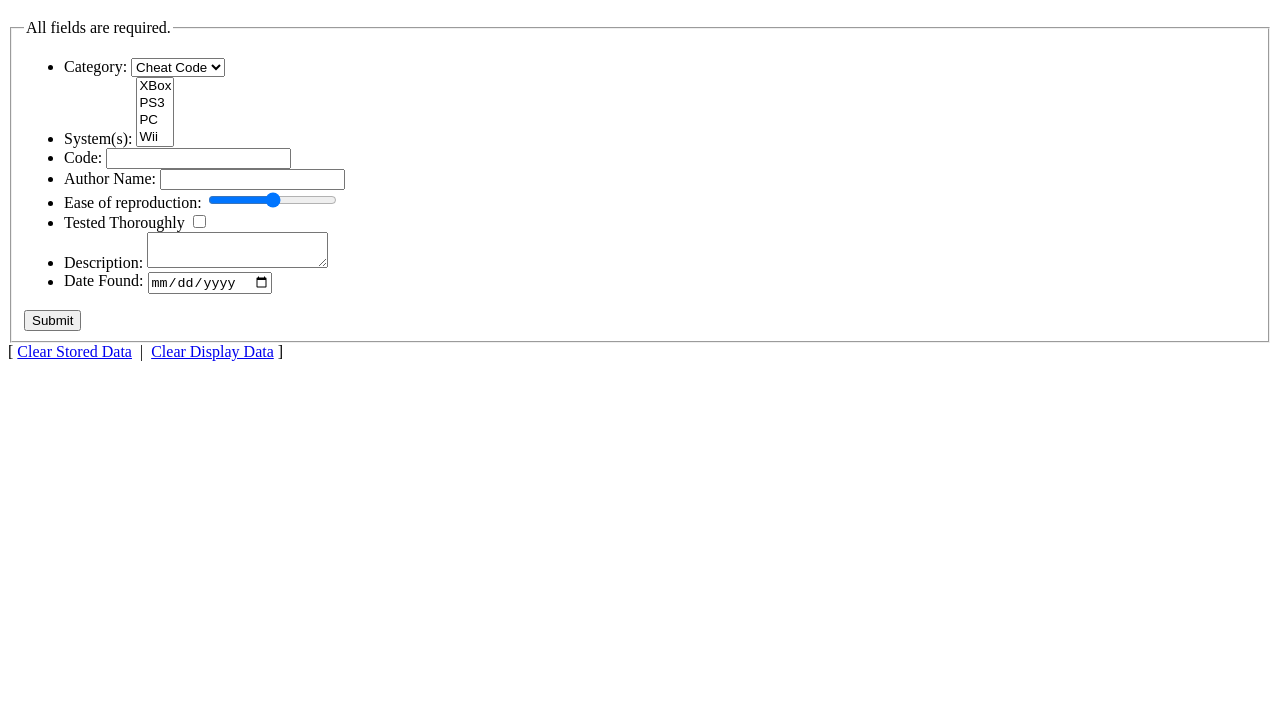
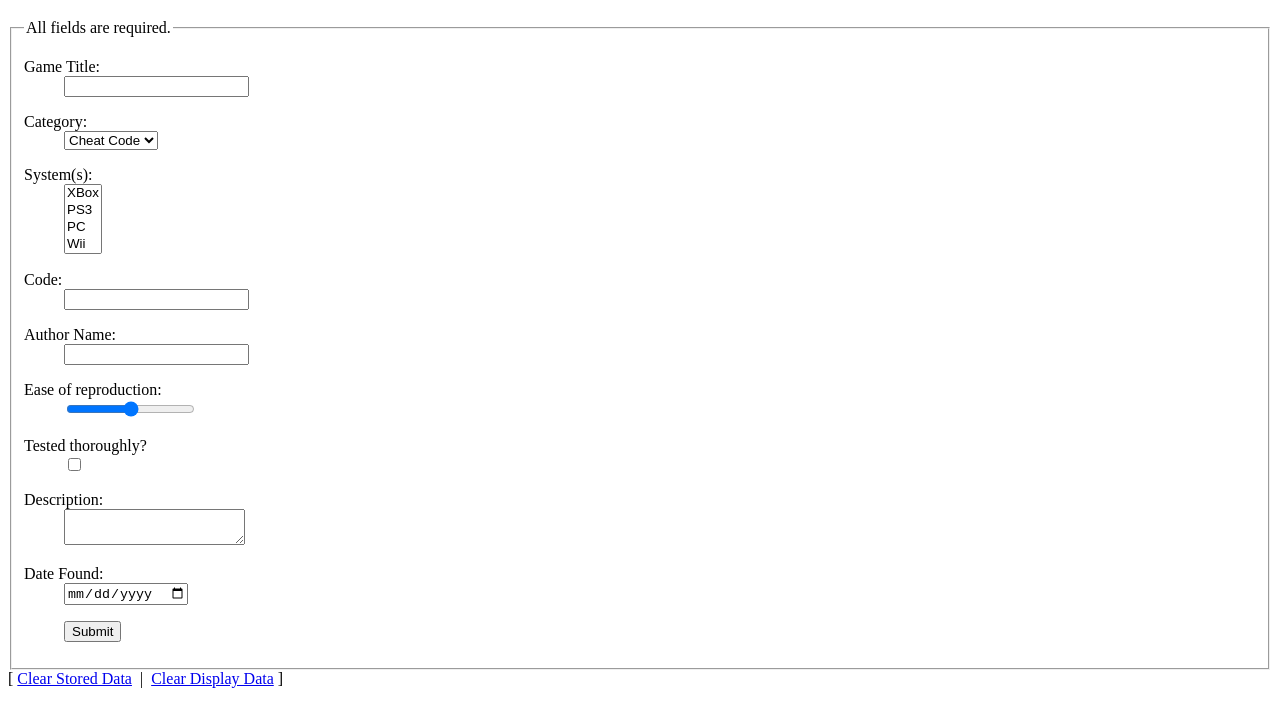
Before and after one commit to b146432/MDVBS, a plain HTML site: page VFW/Project1/addItem.html in a window 1280 px wide. Shown: the part 61-788 px from the top of the page. Drawn offline with Linux system fonts and the light colour scheme.

Commit message:
Improving semantics of markup in addItem page

```diff
--- a/VFW/Project1/addItem.html
+++ b/VFW/Project1/addItem.html
@@ -10,24 +10,30 @@
     <meta charset="utf-8">
 </head>
 <body>
-    <header>
-        <h1>Add Cheat Code</h1>
-    </header>
+
+    <h1>Add Cheat Code</h1>
 
     <form method="post" action="#">
         <fieldset>
             <legend>All fields are required.</legend>
-            <ul><!-- begin form elements -->
-                <li>
-                    <label for="category">Category:</label>
+            <!-- begin form elements -->
+            <dl>
+                <dt><label for="game">Game Title:</label></dt>
+                <dd><input type="text" id="game" name="game"></dd>
+            </dl>
+            <dl>
+                <dt><label for="category">Category:</label></dt>
+                <dd>
                     <select id="category" name="category">
                         <option selected value="cheat-code">Cheat Code</option>
                         <option value="secret">Secret</option>
                         <option value="Glitch">Glitch</option>
                     </select>
-                </li>
-                <li>
-                    <label for="systems">System(s):</label>
+                </dd>
+            </dl>
+            <dl>
+                <dt><label for="systems">System(s):</label></dt>
+                <dd>
                     <select multiple id="systems" name="systems">
                         <option value="xbox">XBox</option>
                         <option value="ps3">PS3</option>
@@ -35,38 +41,41 @@
                         <option value="wii">Wii</option>
                         <option value="wiiu">Wii U</option>
                     </select>
-                </li>
+                </dd>
+            </dl>
 
-                <li>
-                    <label for="code">Code:</label>
-                    <input type="text" id="code" name="code">
-                </li>
+            <dl>
+                <dt><label for="code">Code:</label></dt>
+                <dd><input type="text" id="code" name="code"></dd>
+            </dl>
 
-                <li>
-                    <label for="author">Author Name:</label>
-                    <input type="text" id="author" name="author">
-                </li>
+            <dl>
+                <dt><label for="author">Author Name:</label></dt>
+                <dd><input type="text" id="author" name="author"></dd>
+            </dl>
 
-                <li>
-                    <label for="ease">Ease of reproduction:</label>
-                    <input type="range" name="range" id="ease" min="1" max="100">
-                </li>
+            <dl>
+                <dt><label for="ease">Ease of reproduction:</label></dt>
+                <dd><input type="range" name="range" id="ease" min="1" max="100"></dd>
+            </dl>
 
-                <li>
-                    <label for="thorough">Tested Thoroughly</label>
-                    <input type="checkbox" id="thorough" name="thorough">
-                </li>
+            <dl>
+                <dt><label for="thorough">Tested thoroughly?</label></dt>
+                <dd><input type="checkbox" id="thorough" name="thorough"></dd>
+            </dl>
 
-                <li>
-                    <label for="description">Description:</label>
-                    <textarea id="description" name="description"></textarea>
-                </li>
-                <li>
-                    <label for="createdOn">Date Found:</label>
-                    <input id="createdOn" type="date" name="createdOn">
-                </li>
-            </ul>
-            <input type="submit" value="Submit">
+            <dl>
+                <dt><label for="description">Description:</label></dt>
+                <dd><textarea id="description" name="description"></textarea></dd>
+            </dl>
+            <dl>
+                <dt><label for="date">Date Found:</label></dt>
+                <dd><input id="date" type="date" name="createdOn"></dd>
+            </dl>
+            <dl>
+                <dd><input type="submit" value="Submit"></dd>
+            </dl>
+
         </fieldset>
     </form>
 
```
